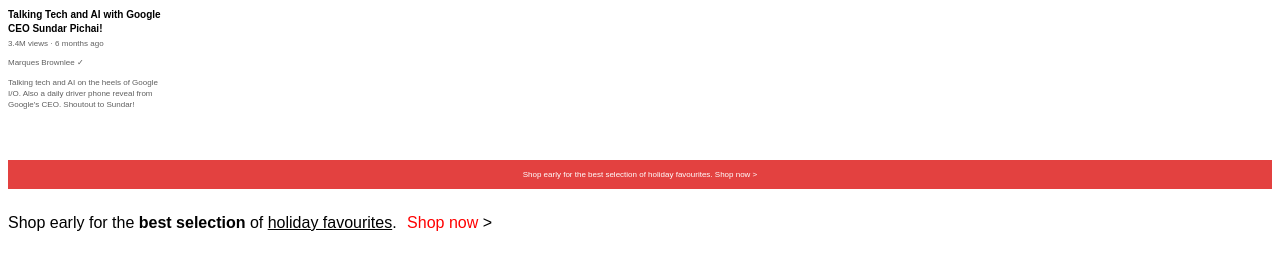
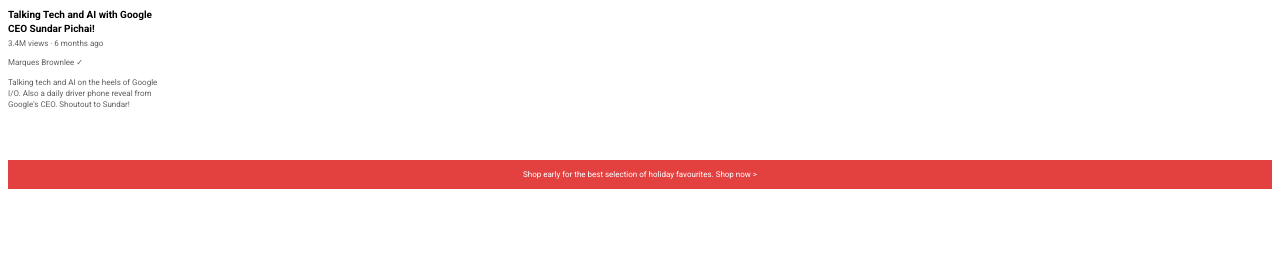
Before and after one commit to anumberplate/html-css-course-project, a plain HTML site: page text.html in a window 1280 px wide. Drawn offline with Linux system fonts and the light colour scheme.

Commit message:
Complete Section: The HTML structure

```diff
--- /dev/null
+++ b/styles/text.css
@@ -0,0 +1,58 @@
+p{
+  font-family: Roboto;
+  margin-top:0;
+  margin-bottom:0;
+}
+.video-title{
+  font-weight: bold;
+  font-size: 10px;
+  width: 160px;
+  line-height: 14px;
+  margin-bottom: 3px;
+
+}
+.video-stats{
+  font-size: 8px;
+  color:rgb(96, 96, 96);
+  margin-bottom: 10px;
+}
+
+.video-description{
+  font-size: 8px;
+  color: rgb(96, 96, 96);
+  width: 160px;
+  line-height: 11px;
+  margin-bottom: 50px;
+
+}
+
+.video-author{
+  color:rgb(96, 96, 96);
+  font-size:8px;
+  margin-bottom: 10px;
+
+}
+.apple-text{
+  margin-bottom:25px;
+  font-size: 8px;
+  background-color:rgb(227, 65, 64);
+  color:white ;
+  text-align: center;
+  padding-top:10px;
+  padding-bottom: 10px;
+
+}
+.shop-link{
+  cursor:pointer;
+  transition: text-decoration 0.15s;
+}
+.shop-link:hover{
+  text-decoration: underline;
+}
+.span-example{
+  color:red;
+  margin-left: 6px;
+}
+.span-example:hover{
+  text-decoration: underline;
+}
--- a/text.html
+++ b/text.html
@@ -1,64 +1,13 @@
-<style>
-  p{
-    font-family: Arial;
-    margin-top:0;
-    margin-bottom:0;
-  }
-  .video-title{
-    font-weight: bold;
-    font-size: 10px;
-    width: 160px;
-    line-height: 14px;
-    margin-bottom: 3px;
-
-  }
-  .video-stats{
-    font-size: 8px;
-    color:rgb(96, 96, 96);
-    margin-bottom: 10px;
-  }
-
-  .video-description{
-    font-size: 8px;
-    color: rgb(96, 96, 96);
-    width: 160px;
-    line-height: 11px;
-    margin-bottom: 50px;
-
-  }
-
-  .video-author{
-    color:rgb(96, 96, 96);
-    font-size:8px;
-    margin-bottom: 10px;
-
-  }
-  .apple-text{
-    margin-bottom:25px;
-    font-size: 8px;
-    background-color:rgb(227, 65, 64);
-    color:white ;
-    text-align: center;
-    padding-top:10px;
-    padding-bottom: 10px;
-
-  }
-  .shop-link{
-    cursor:pointer;
-    transition: text-decoration 0.15s;
-  }
-  .shop-link:hover{
-    text-decoration: underline;
-  }
-  .span-example{
-    color:red;
-    margin-left: 6px;
-  }
-  .span-example:hover{
-    text-decoration: underline;
-  }
-</style>
-
+<!DOCTYPE html>
+<html>
+  <head>
+    <title>Text practice</title>
+    <link rel="preconnect" href="https://fonts.googleapis.com">
+    <link rel="preconnect" href="https://fonts.gstatic.com" crossorigin>
+    <link href="https://fonts.googleapis.com/css2?family=Roboto:ital,wght@0,100..900;1,100..900&display=swap" rel="stylesheet">
+    <link rel ="stylesheet" href = "styles/text.css">
+  </head>
+  <body>
     <p class = "video-title">
       Talking Tech and AI with Google CEO Sundar Pichai!
     </p>
@@ -79,6 +28,5 @@
       Shop early for the best selection of holiday favourites. <span class = "shop-link">Shop now  &gt;</span>
     </p>
 
-<p>
-   Shop early for the <strong>best selection</strong> of <u>holiday favourites</u>. <span class = "span-example">Shop now</span>  &gt;
-</p>
+  </body>
+</html>
```
Also changed, not shown: buttons.html (+9 -72 lines), index.html (+10 -0 lines), styles/buttons.css (added, +69 -0 lines). Lines whose indentation alone changed are shown as unchanged.
